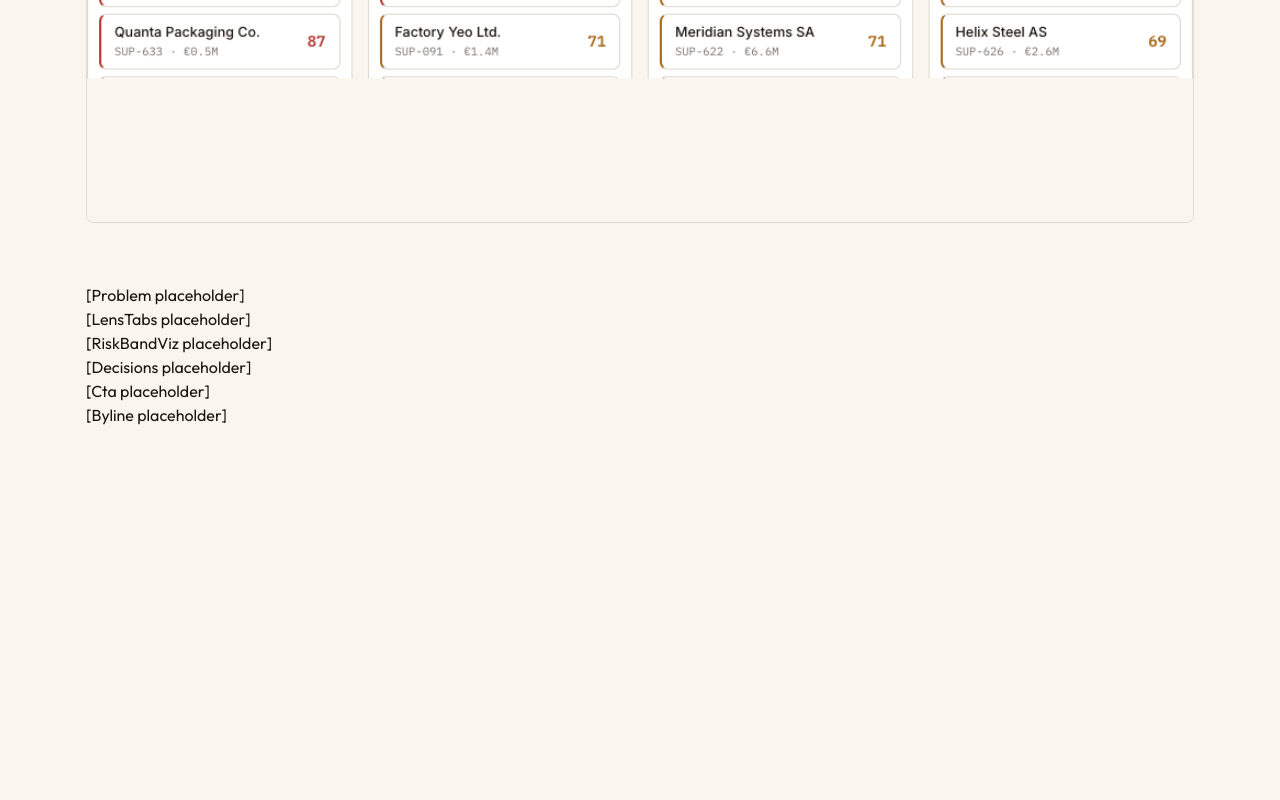
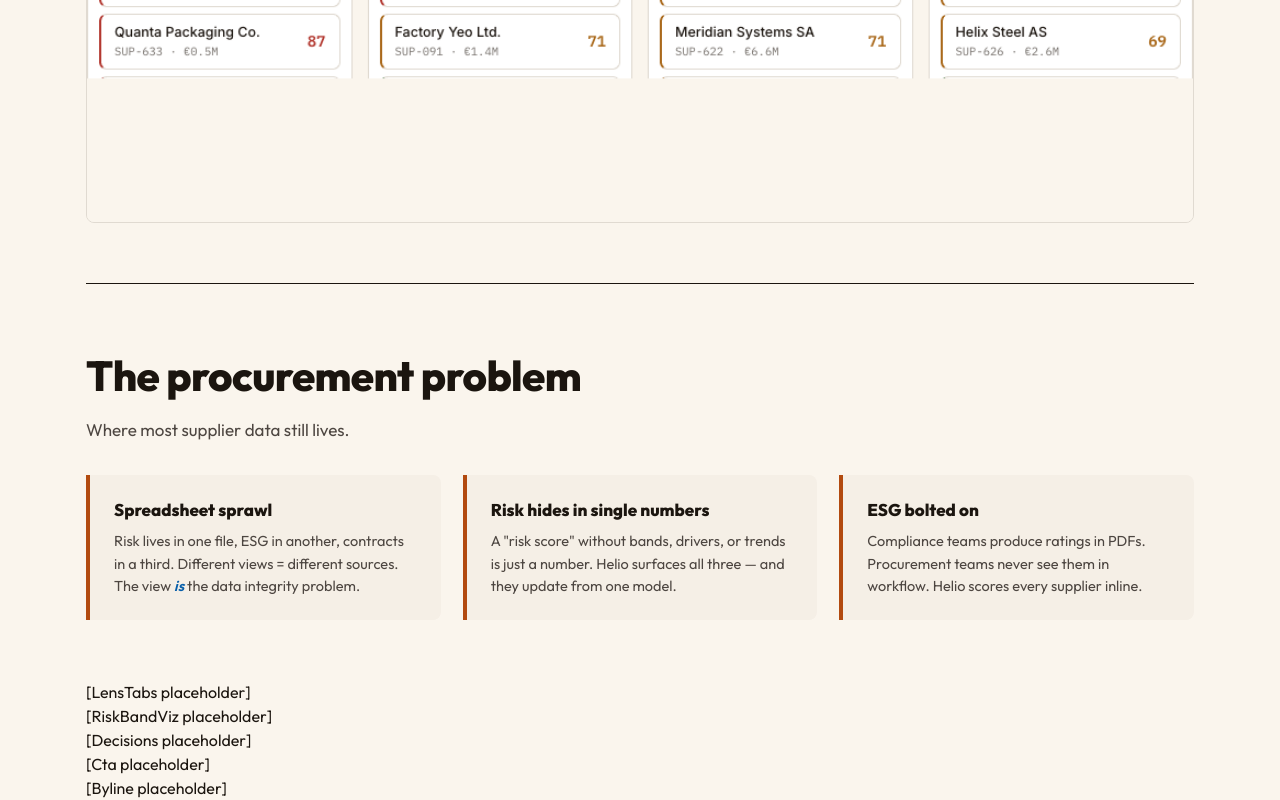
Before and after one commit to SMat777/helio, a React (Vite) app in the folder apps/web/: page / in a window 1280 px wide. Shown: the part 652-1452 px from the top of the page. Before the commit the page ends 1079 px from the top, so only its background shows below. Built offline with nearby package versions, Linux system fonts and the light colour scheme; no server answers.

Commit message:
feat(US-002): problem section with 3 pillars

```diff
--- a/apps/web/src/screens/landing/Problem.tsx
+++ b/apps/web/src/screens/landing/Problem.tsx
@@ -1,3 +1,25 @@
 export default function Problem() {
-  return <section data-testid="landing-problem">[Problem placeholder]</section>
+  return (
+    <section className="problem" id="problem" aria-labelledby="problem-h" data-testid="landing-problem">
+      <header className="section-head">
+        <h2 id="problem-h">The procurement problem</h2>
+        <p className="section-lead">Where most supplier data still lives.</p>
+      </header>
+
+      <div className="pillars">
+        <div className="pillar">
+          <h3>Spreadsheet sprawl</h3>
+          <p>Risk lives in one file, ESG in another, contracts in a third. Different views = different sources. The view <em>is</em> the data integrity problem.</p>
+        </div>
+        <div className="pillar">
+          <h3>Risk hides in single numbers</h3>
+          <p>A "risk score" without bands, drivers, or trends is just a number. Helio surfaces all three — and they update from one model.</p>
+        </div>
+        <div className="pillar">
+          <h3>ESG bolted on</h3>
+          <p>Compliance teams produce ratings in PDFs. Procurement teams never see them in workflow. Helio scores every supplier inline.</p>
+        </div>
+      </div>
+    </section>
+  )
 }
--- a/apps/web/src/screens/landing/landing.css
+++ b/apps/web/src/screens/landing/landing.css
@@ -84,3 +84,34 @@
   border: 1px solid var(--line);
 }
 .hero-peek img { display: block; width: 100%; height: auto; }
+
+/* === SECTION SHARED === */
+.section-head {
+  margin-bottom: 32px; padding-top: 60px;
+  border-top: 1px solid var(--ink);
+}
+.section-head h2 {
+  font-size: clamp(28px, 4.5vw, 42px);
+  font-weight: 800; letter-spacing: -.015em; margin-bottom: 10px;
+}
+.section-head h2 .accent { color: var(--cta); }
+.section-lead {
+  font-size: 17px; color: var(--ink-2);
+  max-width: 56ch; line-height: 1.5;
+}
+
+/* === PROBLEM === */
+.problem { padding-bottom: 60px; }
+.pillars { display: grid; grid-template-columns: repeat(3, 1fr); gap: 22px; }
+.pillar {
+  padding: 22px 24px;
+  border-left: 4px solid var(--cta);
+  background: var(--paper-2);
+  border-radius: 0 8px 8px 0;
+}
+.pillar h3 { font-size: 17px; font-weight: 800; margin-bottom: 8px; }
+.pillar p { font-size: 14.5px; line-height: 1.55; color: var(--ink-2); }
+.pillar p em {
+  color: var(--accent);
+  font-style: italic; font-weight: 600;
+}
```
